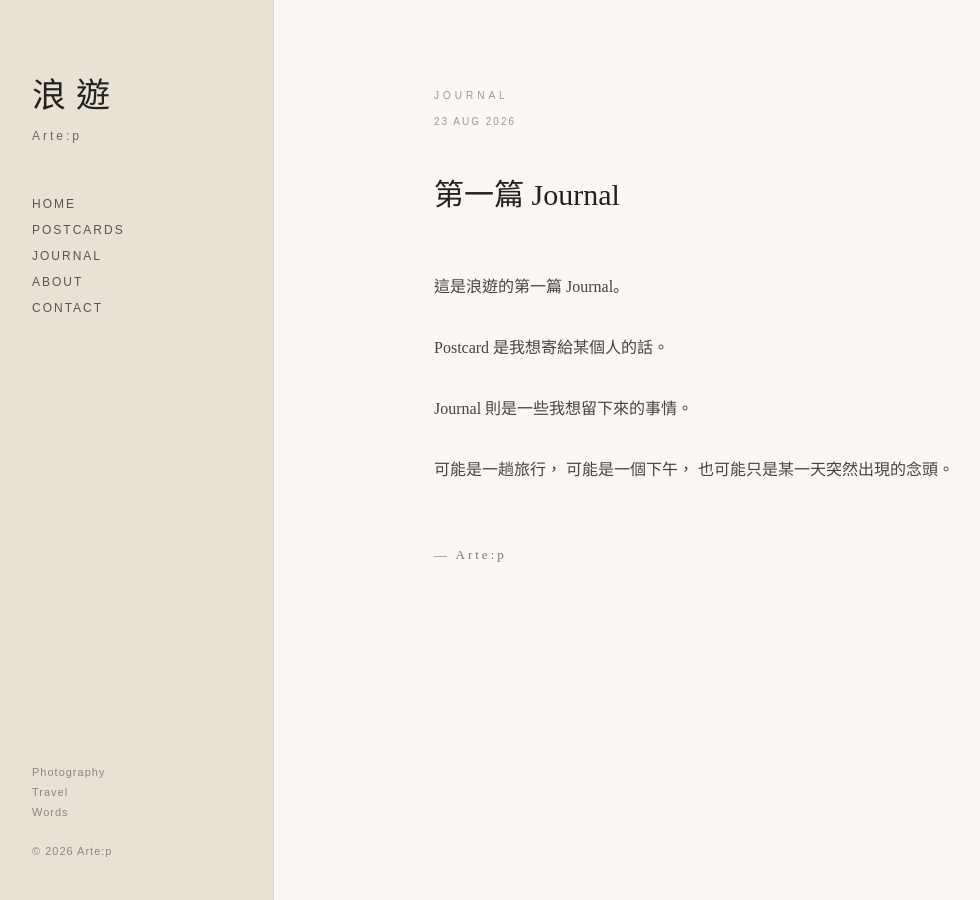
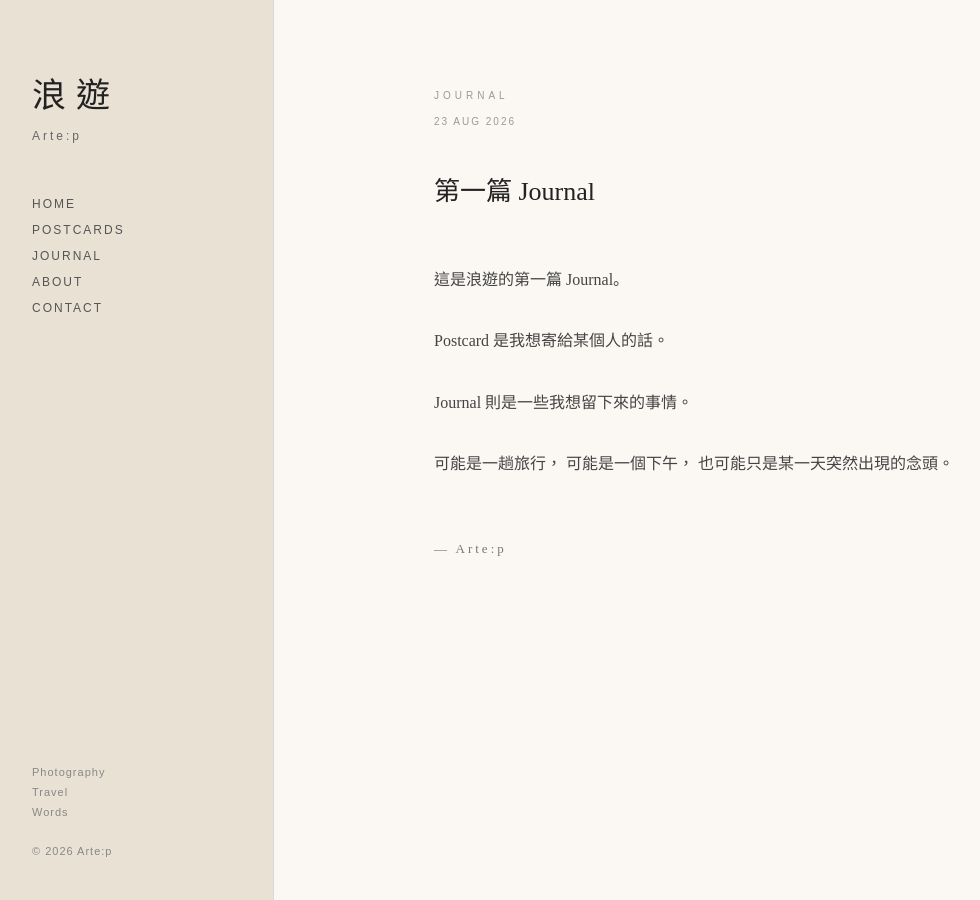
Before and after one commit to artep-wandering/artep-wandering.github.io, a Jekyll site: the page built from _journal/001.md, in a window 1280 px wide. Shown: the whole page, without its empty margins (6-986 px from the left). Built offline with Jekyll 4.4.1, drawn with Linux system fonts in a browser that asks for light colours; some web fonts are replaced.

Commit message:
layout_journal_v0.0.10

```diff
--- a/_layouts/journal.html
+++ b/_layouts/journal.html
@@ -1,4 +1,4 @@
-<!-- layout_journal_v0.0.9-->
+<!-- layout_journal_v0.0.10-->
 <!DOCTYPE html>
 <html lang="zh-Hant">
 
@@ -110,7 +110,7 @@
 
     h1 {
       font-family: "LXGW WenKai TC", serif;
-      font-size: 30px;
+      font-size: 26px;
       font-weight: 400;
       line-height: 1.55;
       margin: 0 0 50px;
```
